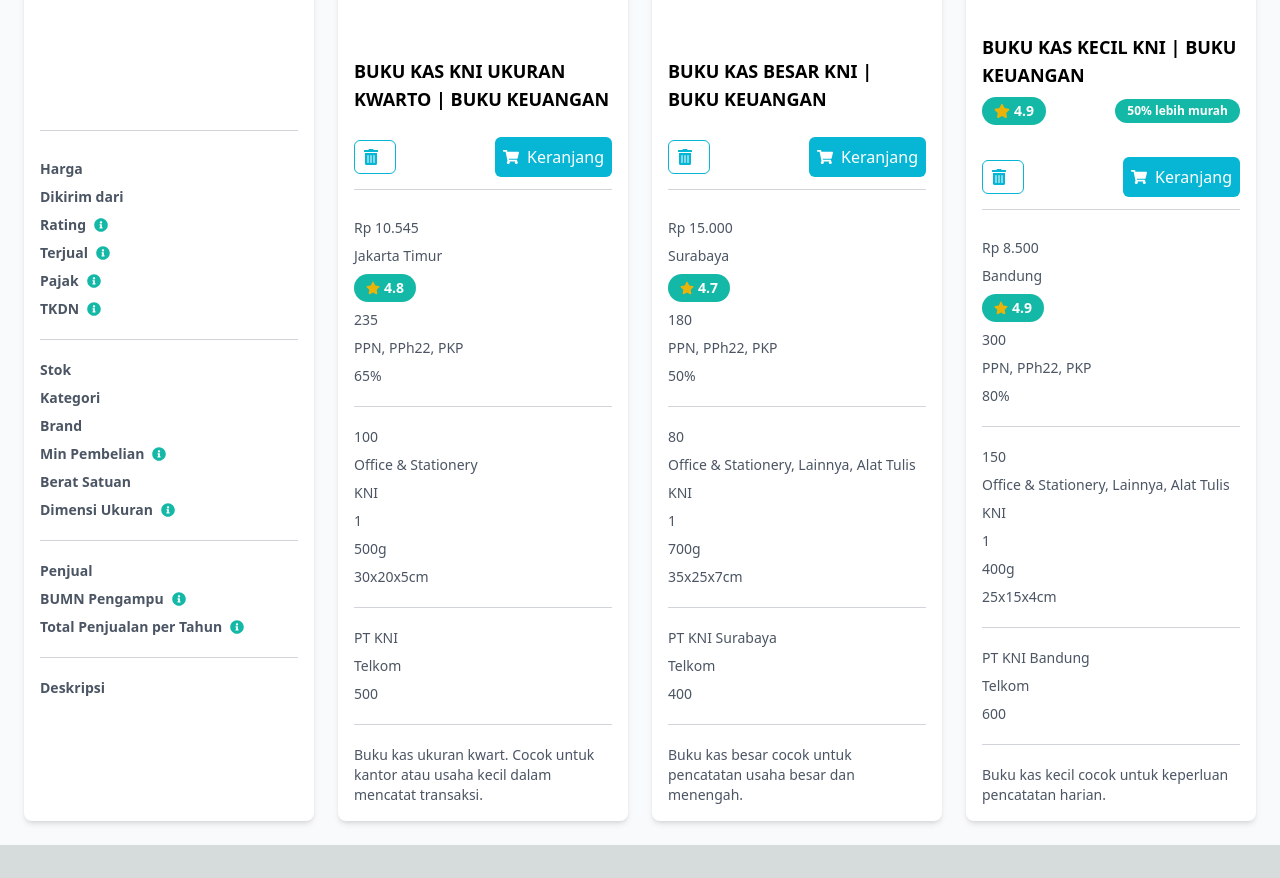
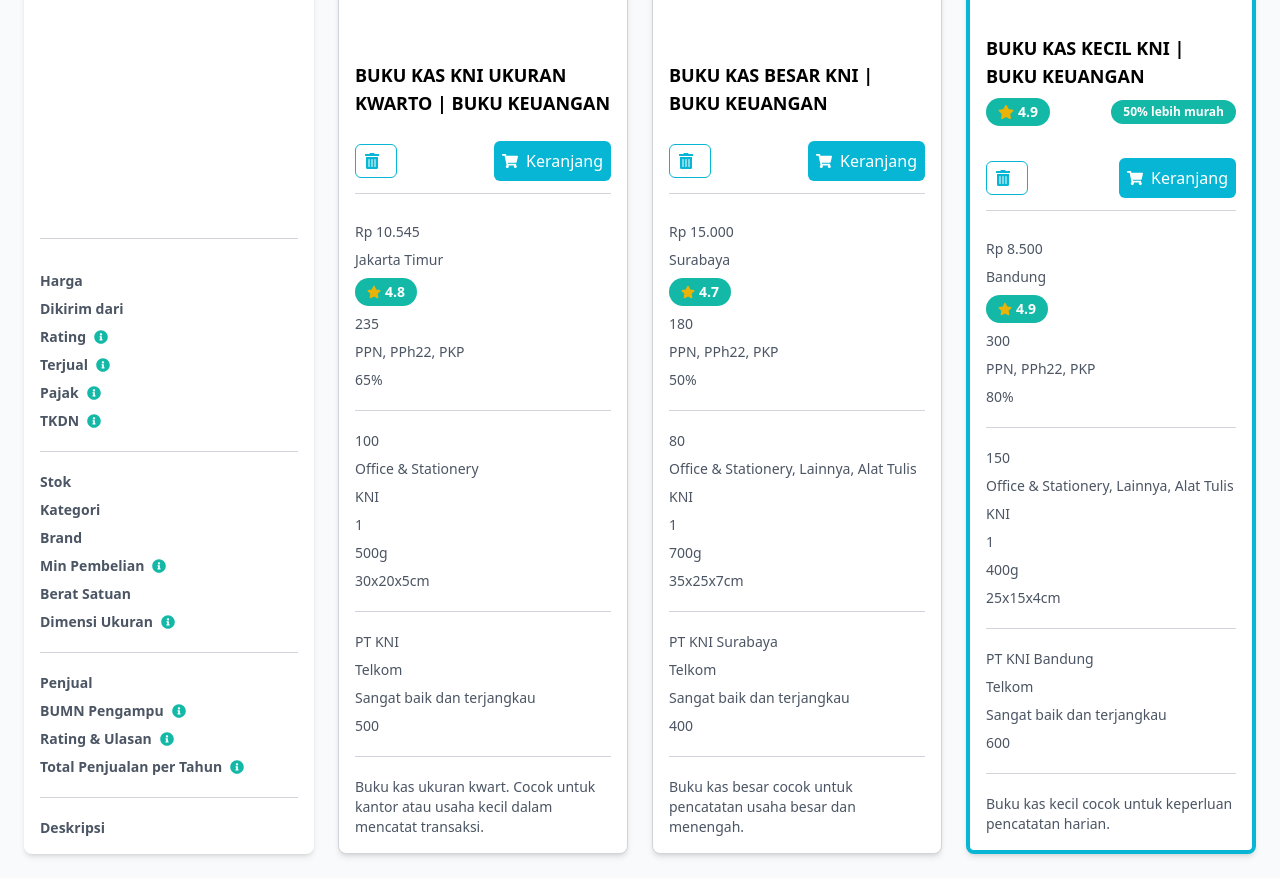
Before and after one commit to TEAM2-PaDi-UMKM-Product-Comparison/nextjs-backend, a Next.js app: page / in a window 1280 px wide. Shown: the part 540-1418 px from the top of the page. Before the commit the page ends 1385 px from the top, so only its background shows below. Built offline with nearby package versions, Linux system fonts and the light colour scheme.

Commit message:
update most popular & grid

```diff
--- a/src/App.js
+++ b/src/App.js
@@ -1,13 +1,31 @@
 // src/App.jsx
-import React from 'react';
+import React, { useState } from 'react';
 import AppRouter from './router/AppRouter';
 import './App.css';
 
+const App = () => {
+  // State to manage modal visibility
+  const [showModal, setShowModal] = useState(false);
 
-const App = () => (
-  <div className="App">
-    <AppRouter />
-  </div>
-);
+  // Function to toggle modal visibility
+  const handleOpenModal = () => {
+    setShowModal(true);
+  };
+
+  const handleCloseModal = () => {
+    setShowModal(false);
+  };
+
+  return (
+    <div className="App">
+      {/* Pass modal state and handler functions to AppRouter */}
+      <AppRouter
+        showModal={showModal}
+        handleOpenModal={handleOpenModal}
+        handleCloseModal={handleCloseModal}
+      />
+    </div>
+  );
+};
 
 export default App;
--- a/src/components/ProductCard.js
+++ b/src/components/ProductCard.js
@@ -27,7 +27,11 @@
   };
 
   return (
-    <div className="bg-white shadow-md rounded-lg overflow-hidden w-full max-w-xs flex flex-col justify-between relative group">
+    <div
+      className={`bg-white shadow-md rounded-lg overflow-hidden w-full max-w-xs flex flex-col justify-between relative group ${
+        isBestProduct ? 'border-4 border-cyan-500' : 'border border-gray-300'
+      }`}
+    >
       {/* Image container with hover effect */}
       <div className="relative w-full h-50">
         <img
@@ -57,6 +61,7 @@
         </h2>
 
         {isBestProduct && (
+
           <div className="flex items-center justify-between mb-4">
             {/* Rating */}
             {renderStarAndRating(product.rating)}
@@ -64,6 +69,9 @@
             <div className="bg-teal-500 text-white rounded-full px-3 py-1 text-xs font-semibold">
               50% lebih murah
             </div>
+            <span className="absolute -top-3 right-2 bg-cyan-500 text-white text-xs font-bold px-3 py-5 rounded-lg z-10">
+            Most Popular
+            </span>
           </div>
         )}
 
@@ -133,9 +141,11 @@
             <span>{product.bumn}</span>
           </div>
           <div className="flex justify-between">
+            <span>{product.review}</span>
+          </div>
+          <div className="flex justify-between">
             <span>{product.totalSales}</span>
           </div>
-
           <hr className="my-3 border-gray-300 w-full" />
 
           <div className="flex justify-between">
--- a/src/components/Sidebar.js
+++ b/src/components/Sidebar.js
@@ -24,7 +24,7 @@
   return (
     <div className="bg-white shadow-md rounded-lg overflow-hidden w-full max-w-xs flex flex-col justify-between">
       <div className="p-4 text-left flex flex-col">
-        <div className="w-full h-60 flex items-start sm:h-48 lg:h-60">
+        <div className="w-full h-60 flex items-start sm:h-48 lg:h-55">
           <span className="text-lg font-semibold pt-4">Bandingkan Produk</span>
         </div>
 
@@ -49,12 +49,12 @@
             </div>
 
             {/* Horizontal Line */}
-
-        <hr className="my-3 border-gray-300" />
-
+            <br></br><br></br><br></br><br></br><br></br><br></br><br></br>
+      <hr className="my-18 border-gray-300" />
         {/* Grid for displaying product details */}
-        <div className="grid grid-cols-1 gap-2 mt-4 text-sm text-gray-600">
+        <div className="grid grid-cols-1 gap-2 mt-6 text-sm text-gray-600">
           {/* Harga */}
+          <div></div>
           <div className="flex items-center">
             <span className="font-semibold">Harga</span>
           </div>
@@ -163,6 +163,16 @@
             </div>
           </div>
 
+          {/* Rating dan ulasan */}
+          <div className="flex items-center group">
+            <span className="font-semibold">Rating & Ulasan</span>
+            <FaInfoCircle className="text-teal-500 ml-2 cursor-pointer" />
+             {/* Tooltip muncul saat di-hover */}
+             <div className="hidden group-hover:inline-block mt-2 ml-4 p-2 text-xs bg-teal-500 text-white rounded w-max">
+             Berisikan ulasan produk.
+            </div>
+          </div>
+
           {/* Total Penjualan */}
           <div className="flex items-center group">
             <span className="font-semibold">Total Penjualan per Tahun</span>
--- a/src/constants/products.js
+++ b/src/constants/products.js
@@ -17,6 +17,7 @@
     sizeDimensions: '30x20x5cm',
     seller: 'PT KNI',
     bumn: 'Telkom',
+    review : 'Sangat baik dan terjangkau',
     totalSales: 500,
     description: 'Buku kas ukuran kwart. Cocok untuk kantor atau usaha kecil dalam mencatat transaksi.',
   },
@@ -38,6 +39,7 @@
     sizeDimensions: '35x25x7cm',
     seller: 'PT KNI Surabaya',
     bumn: 'Telkom',
+    review : 'Sangat baik dan terjangkau',
     totalSales: 400,
     description: 'Buku kas besar cocok untuk pencatatan usaha besar dan menengah.',
   },
@@ -59,6 +61,7 @@
     sizeDimensions: '25x15x4cm',
     seller: 'PT KNI Bandung',
     bumn: 'Telkom',
+    review : 'Sangat baik dan terjangkau',
     totalSales: 600,
     description: 'Buku kas kecil cocok untuk keperluan pencatatan harian.',
   }
```
